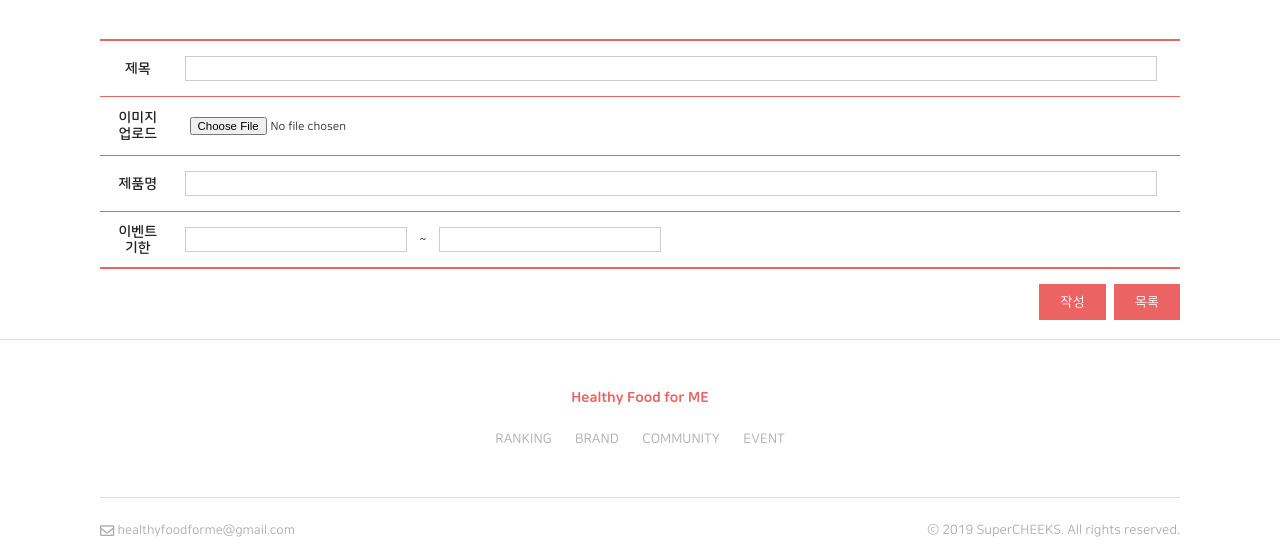
After one commit to supercheeks/W-healthy-food-for-me, a PHP site: page /page/event/write.php in a window 1280 px wide. The commit adds this page. Shown: the part 373-921 px from the top of the page. Run offline with PHP 8.4, Linux system fonts and the light colour scheme.

Commit message:
event update

```diff
--- a/css/sub.css
+++ b/css/sub.css
@@ -253,15 +253,31 @@
                         .review > .right > div.reviewList > ul > li.naver {}
 
 /* page/event/index.php */
-#sub.ranking > .contents .w100 > .list { padding-top: 30px; }
-#sub.ranking > .contents .w100 > .list > .item { width: 50%; padding-bottom: 20px; }
-#sub.ranking > .contents .w100 > .list > .item:nth-child(odd) { padding-right: 20px; }
-#sub.ranking > .contents .w100 > .list > .item:nth-child(even) { padding-left: 20px; }
-#sub.ranking > .contents .w100 > .list > .item > div:first-child { border: 1px solid #bbb; width: 100%; height: 200px; color: #aaa; text-align: center; line-height: 200px; cursor: pointer; background: #eee}
-#sub.ranking > .contents .w100 > .list > .item > div:first-child:hover { box-shadow: 0px 0px 10px rgba(0,0,0,0.1); transition: all 0.3s; }
-#sub.ranking > .contents .w100 > .list > .item > div:last-child { padding: 15px 0px; }
-#sub.ranking > .contents .w100 > .list > .item > div:last-child > h5 { font-family: SquareB; font-size: 1.3em; vertical-align: middle; cursor: pointer; padding-left: 5px; }
-#sub.ranking > .contents .w100 > .list > .item > div:last-child > div { float: right; vertical-align: middle; padding-right: 5px; font-size: 0.97em; }
+#sub.event > .contents .w100 > .list { padding-top: 30px; }
+#sub.event > .contents .w100 > .list > .item { width: 50%; padding-bottom: 20px; }
+#sub.event > .contents .w100 > .list > .item:nth-child(odd) { padding-right: 20px; }
+#sub.event > .contents .w100 > .list > .item:nth-child(even) { padding-left: 20px; }
+#sub.event > .contents .w100 > .list > .item > div:first-child { border: 1px solid #bbb; width: 100%; height: 200px; color: #aaa; text-align: center; line-height: 200px; cursor: pointer; background: #eee}
+#sub.event > .contents .w100 > .list > .item > div:first-child:hover { box-shadow: 0px 0px 10px rgba(0,0,0,0.1); transition: all 0.3s; }
+#sub.event > .contents .w100 > .list > .item > div:last-child { padding: 15px 0px; }
+#sub.event > .contents .w100 > .list > .item > div:last-child > h5 { font-family: SquareB; font-size: 1.3em; vertical-align: middle; cursor: pointer; padding-left: 5px; }
+#sub.event > .contents .w100 > .list > .item > div:last-child > div { float: right; vertical-align: middle; padding-right: 5px; font-size: 0.97em; }
+
+#sub.event > .contents .w100 > .list > div:last-child { text-align: right; padding-bottom: 30px; }
+#sub.event > .contents .w100 > .list > div:last-child > a { background: #eb6363; border: 1px solid #eb6363; color: white; width: auto; padding: 10px 20px;  }
+
+/* page/event/write.php */
+#sub.event > .contents .w100 > .write { border-top: 2px solid #eb6363; }
+#sub.event > .contents .w100 > .write > form > ul > li { padding: 5px 0px; border-bottom: 1px solid #eb6363; }
+#sub.event > .contents .w100 > .write > form > ul > li > div { width: 7%; height: 100%; font-size: 1.2em; font-family: SquareB; padding: 5px; vertical-align: middle; text-align: center; }
+#sub.event > .contents .w100 > .write > form > ul > li > input { width: 90%; padding: 5px; border: 1px solid #ccc; margin: 10px; vertical-align: middle; }
+#sub.event > .contents .w100 > .write > form > ul > li.image > input { border: none; }
+#sub.event > .contents .w100 > .write > form > ul > li.date > input { width: auto; padding: 5px; border: 1px solid #ccc; margin: 10px; vertical-align: middle; }
+#sub.event > .contents .w100 > .write > form > ul > li:last-child { border-bottom: 2px solid #eb6363; margin-bottom: 15px; }
+#sub.event > .contents .w100 > .write > form > div { text-align: right; }
+#sub.event > .contents .w100 > .write > form > div > button { margin-left: 5px; font-size: 1.1em; width: auto; background: #eb6363; border: 1px solid #eb6363; color: white; padding: 10px 20px; cursor: pointer; }
+#sub.event > .contents .w100 > .write > form > div > a { margin-left: 5px; font-size: 1.1em; width: auto; background: #eb6363; border: 1px solid #eb6363; color: white; padding: 10px 20px; }
+
 
 /* page/brand/index.php */
 #sub.brand > .searchList .w100 > .list > ul > li > .contents > .left > .detail { font-size: 0.9em; color: #999; margin-top: 10px;}
@@ -329,8 +345,7 @@
 
 /* page/board/write.php */
 #sub.community > .contents .w100 > .board > .write { margin-top: 30px; border-top: 2px solid #eb6363; }
-#sub.community > .contents .w100 > .board > .write > form > ul > li { padding: 5px 0px; }
-#sub.community > .contents .w100 > .board > .write > form > ul > li { border-bottom: 1px solid #eb6363; }
+#sub.community > .contents .w100 > .board > .write > form > ul > li { padding: 5px 0px; border-bottom: 1px solid #eb6363; }
 #sub.community > .contents .w100 > .board > .write > form > ul > li > div { width: 7%; height: 100%; font-size: 1.2em; font-family: SquareB; padding: 5px; vertical-align: middle; }
 #sub.community > .contents .w100 > .board > .write > form > ul > li.title > input { width: 90%; padding: 5px; border: 1px solid #ccc; margin: 10px; vertical-align: middle; }
 #sub.community > .contents .w100 > .board > .write > form > ul > li.contents > textarea { margin: 10px; padding: 5px; min-height: 200px; width: 90%; vertical-align: middle; max-width: 100%; }
--- a/page/board/write.php
+++ b/page/board/write.php
@@ -68,7 +68,7 @@ $page = $_GET['page'];
                                 <textarea class="inlineBlock" name="contents" placeholder="내용을 입력하세요" required></textarea>
                             </li>
                             <li class="file">
-                                <div class="inlineBlock">파일<br>업로드</div>
+                                <div class="inlineBlock">이미지<br>업로드</div>
                             </li>
                         </ul>
                         <div>
--- a/page/event/index.php
+++ b/page/event/index.php
@@ -2,7 +2,7 @@
 include $_SERVER["DOCUMENT_ROOT"]."/include/db.php";
 include $_SERVER["DOCUMENT_ROOT"]."/include/subHeader.php";
 ?>
-<section id="sub" class="ranking">
+<section id="sub" class="event">
     <div class="title" style="background:url('https://images.pexels.com/photos/221361/pexels-photo-221361.jpeg?cs=srgb&dl=art-balloons-birthday-221361.jpg&fm=jpg'); background-size:cover; background-position:center;">
        <div class="contents">
            <div class="w100 font_EB">EVENT</div>
@@ -54,6 +54,9 @@ include $_SERVER["DOCUMENT_ROOT"]."/include/subHeader.php";
                         <div class="inlineBlock">2019-07-29</div>
                     </div>
                 </div>
+                <div>
+                    <a href="/page/event/write.php">글쓰기</a>
+                </div>
            </div>
         </div>
     </div>
--- /dev/null
+++ b/page/event/write.php
@@ -0,0 +1,52 @@
+<?php
+include $_SERVER["DOCUMENT_ROOT"]."/include/db.php";
+include $_SERVER["DOCUMENT_ROOT"]."/include/subHeader.php";
+?>
+<section id="sub" class="event">
+    <div class="title" style="background:url('https://images.pexels.com/photos/221361/pexels-photo-221361.jpeg?cs=srgb&dl=art-balloons-birthday-221361.jpg&fm=jpg'); background-size:cover; background-position:center;">
+       <div class="contents">
+           <div class="w100 font_EB">EVENT</div>
+       </div>
+       <div class="cover gradient">&nbsp;</div>
+    </div>
+    <div class="contents">
+        <div class="w100">
+           <div class="write">
+               <form action="/page/event/save.php" method="post" enctype="multipart/form-data">
+                   <ul>
+                       <li class="title">
+                           <div class="inlineBlock">제목</div>
+                           <input name="title" type="text" class="inlineBlock" placeholder="제목을 입력하세요" autocomplete="off">
+                       </li>
+                       <li class="image">
+                           <div class="inlineBlock">이미지<br>업로드</div>
+                           <input name="image" type="file" class="inlineBlock" >
+                       </li>
+                       <li class="product">
+                           <div class="inlineBlock">제품명</div>
+                           <input name="product" type="text" class="inlineBlock" placeholder="제품명 선택">
+                       </li>
+                       <li class="date">
+                           <div class="inlineBlock">이벤트<br>기한</div>
+                           <input name="sdate" type="datetime" class="inlineBlock" id="sdate" placeholder="시작날짜">
+                           <span>~</span>
+                           <input name="edate" type="datetime" class="inlineBlock" id="edate" placeholder="종료날짜">
+                       </li>
+                   </ul>
+                   <div>
+                        <button type="submit">작성</button>
+                        <a href="/page/event/index.php">목록</a>
+                   </div>
+               </form>
+           </div>
+        </div>
+    </div>
+</section>
+<script>
+$(function(){
+   $("#sdate, #edate").datepicker();
+});
+</script>
+<?php
+include $_SERVER["DOCUMENT_ROOT"]."/include/footer.php";
+?>
```
Also changed, not shown: page/event/save.php (added, +24 -0 lines).
